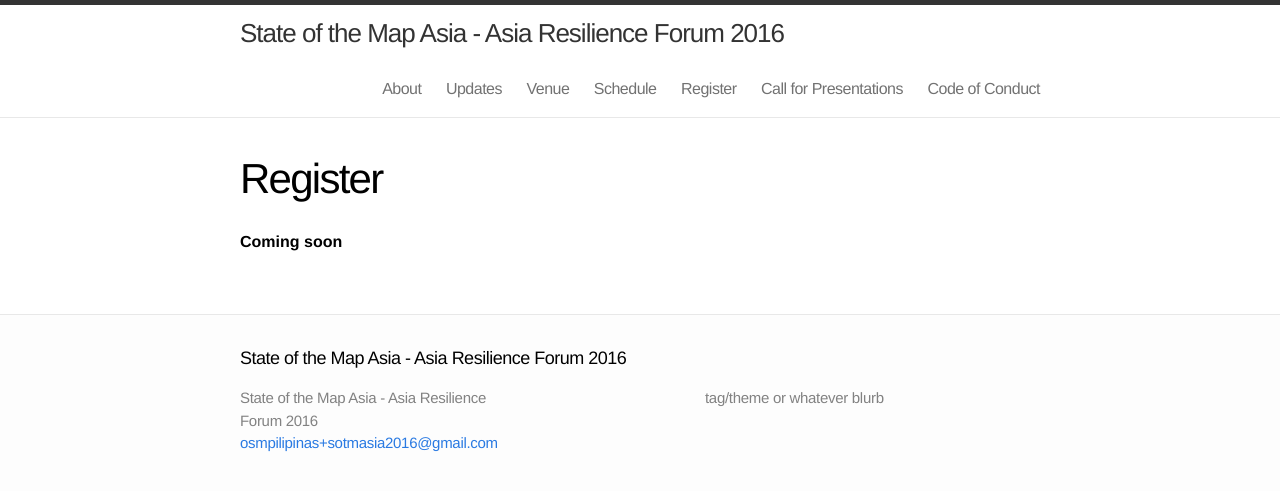
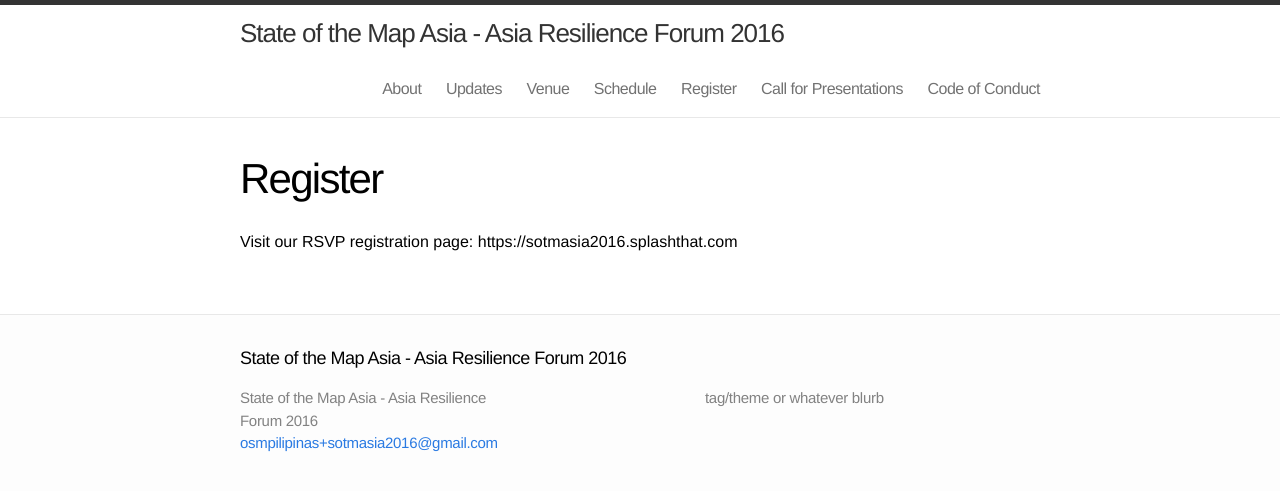
Before and after one commit to sotm-asia/sotm-asia-2016-website, a Jekyll site: the page built from register.md, in a window 1280 px wide. Shown: the top 491 px of the page. Built offline with Jekyll 4.4.1, drawn with Linux system fonts in a browser that asks for light colours.

Commit message:
Update register.md
added link to registration site

```diff
--- a/register.md
+++ b/register.md
@@ -4,8 +4,4 @@
 permalink: /register/
 ---
 
-**Coming soon**
-
-[comment]: <> # Blurb
-
-[comment]: <> # Drop link here
+Visit our RSVP registration page: https://sotmasia2016.splashthat.com
```
